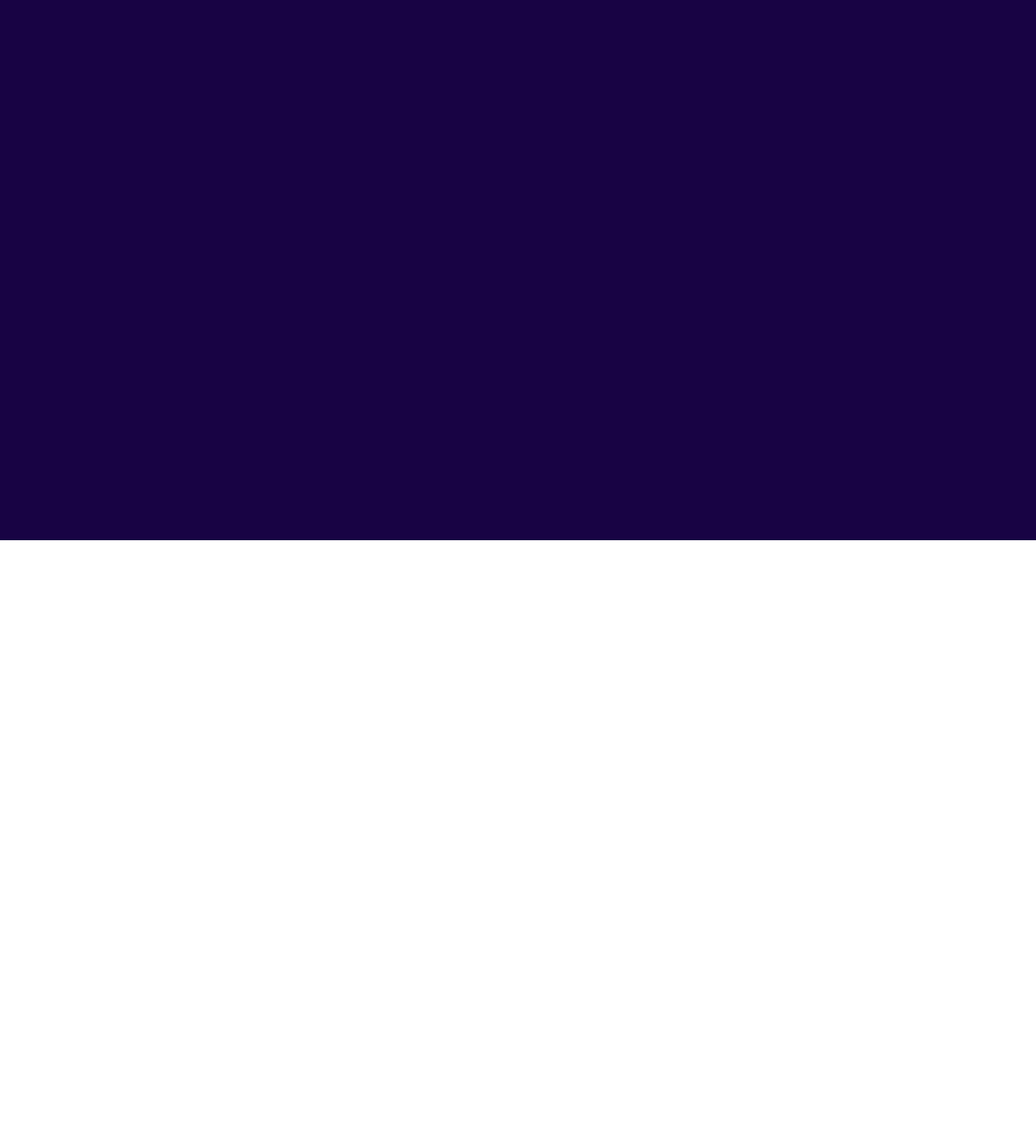
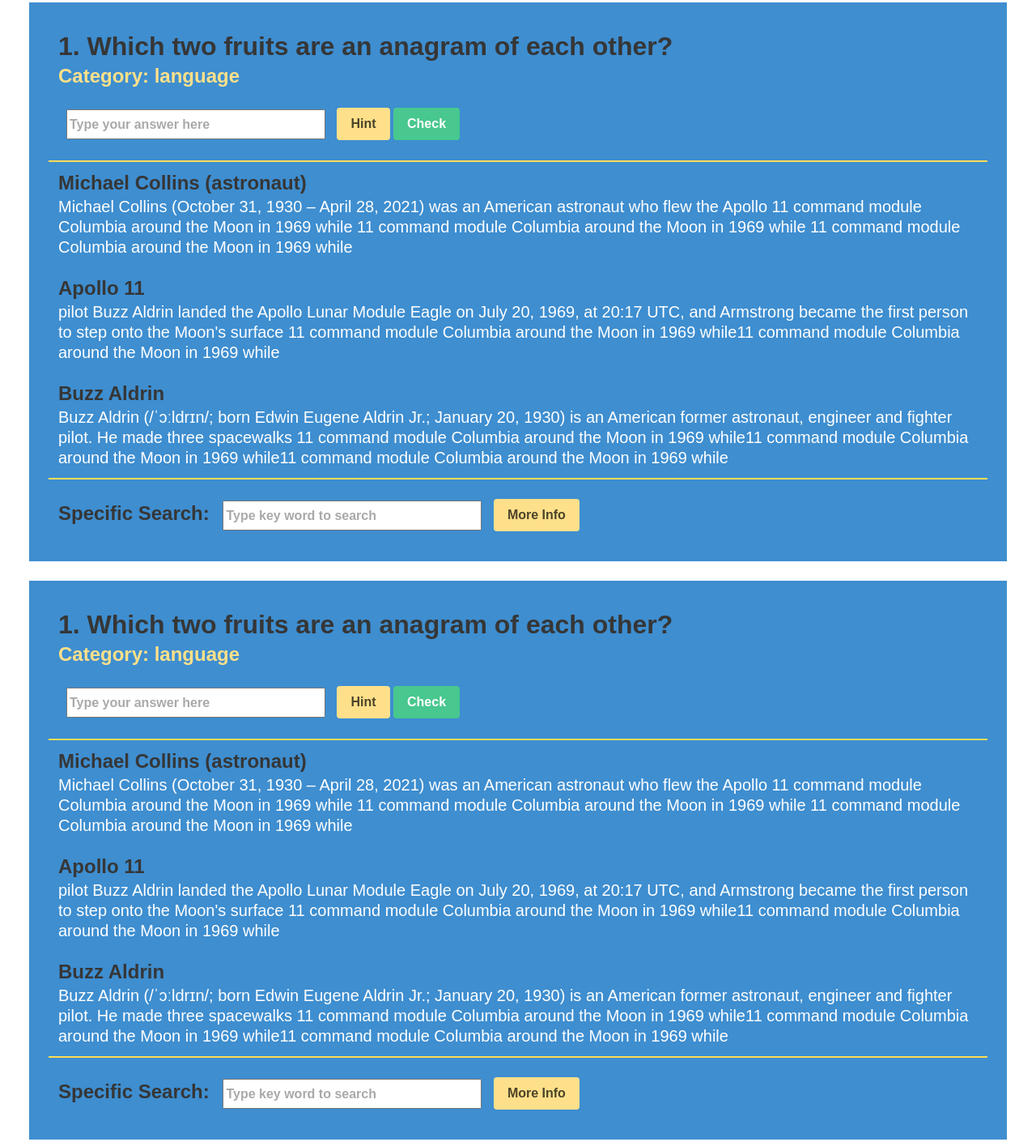
Before and after one commit to NileshPatel83/Trivia-Games, a plain HTML site: page questions.html in a window 1280 px wide. Shown: the part 133-1543 px from the top of the page at 81% size. Before the commit the page ends 800 px from the top, so only its background shows below. Drawn offline with nearby package versions, Linux system fonts and the light colour scheme; no server answers.

Commit message:
added css code for question.html

```diff
--- a/assets/css/question.css
+++ b/assets/css/question.css
@@ -1,13 +1,11 @@
 
 
 @media screen and (max-width:768px) {
-    .category-narrow{
-        display: hidden;
 
-    }
 }
 
 /* check answer color class */
+/*need JS */
 .correct {
     background-color: greenyellow;
 }
@@ -15,3 +13,42 @@
 .incorrect {
     background-color: rgb(243, 113, 113);
 }
+
+
+
+#hint-result {
+    border-top: solid 2px #ffdd57;
+    border-bottom: solid 2px #ffdd57;
+
+}
+
+#hint-result P {
+    color:#fff;
+}
+
+
+
+input[type=text] {
+    width: 20rem;
+    padding: 7.5px 2px;
+    margin: 2px 10px;
+    box-sizing: border-box;
+}
+
+input::placeholder {
+    font-weight: bold;
+    opacity: 0.5;
+    color: #555
+}
+
+
+input[type=text]:focus {
+    background-color: rgb(226, 241, 246);
+    border: 3px solid #555;
+}
+
+
+.question-button :hover {
+    cursor: pointer;
+    box-shadow: 0 0.4rem 1.4rem 0 #ffdd57;
+}
--- a/questions.html
+++ b/questions.html
@@ -8,7 +8,7 @@
 
     <link rel="stylesheet" href="https://cdn.jsdelivr.net/npm/bulma@0.9.4/css/bulma.min.css">
     <link rel="stylesheet" href="assets/css/reset.css">
-    <link rel="stylesheet" href="assets/css/style.css">
+
     <link rel="stylesheet" href="assets/css/question.css">
 
     <title>Trivia-Game</title>
@@ -72,75 +72,116 @@
     </nav>
   </header>
 
-  <main>
-    <!-- <div class="columns"> -->
-      <!-- <div class="column is-narrow catergory-narrow ">
-        <div class="control has-icons-left " style="width: 200px;">
-          <div class="select">
-            <select>
-              <option selected>All Category</option>
-              <option>Select dropdown</option>
-              <option>With options</option>
-              <option>With options</option>
-              <option>With options</option>
-              <option>With options</option>
-              <option>With options</option>
-            </select>
+  <main class="section">
+    <div id="container" class="columns is-max-desktop is-flex-wrap-wrap">
+      <div class="column is-12-mobile is-12-tablet is-12-desktop is-12-widescreen is-12-fullhd has-background-info my-3">
+        <div class="mx-3 my-3 px-3 py-3">
+          <h2 class="title is-3 has-text-grey-darker">1. Which two fruits are an anagram of each other?
+          </h2>
+
+          <div class="subtitle is-4 has-text-warning has-text-weight-bold">Category: language</div>
+
+          <label for="answer-0"></label>
+          <input type="text" id="answer-0" placeholder="Type your answer here">
+          <button class="button question-button is-warning has-text-weight-bold is-size-6" id="hint-button"
+            data-index="0">Hint</button>
+          <button class="button question-button is-success has-text-weight-bold is-size-6" id="hint-button"
+            data-index="0">Check</button>
+
         </div>
 
-          <div class="icon is-small is-left">
-            <i class="fas fa-globe"></i>
+        <div id="hint-result" class="mx-3 my-3 px-3 py-3">
+          <div class="block">
+            <h3 class="title is-4 has-text-grey-darker">Michael Collins (astronaut)</h3>
+            <p class="subtitle is-5">Michael Collins (October 31, 1930 – April 28, 2021) was an American astronaut who
+              flew the Apollo 11 command module Columbia around the Moon in 1969 while 11 command module Columbia around
+              the Moon in 1969 while 11 command module Columbia around the Moon in 1969 while
+
+            </p>
+          </div>
+
+          <div class="block">
+            <h3 class="title is-4 has-text-grey-darker">Apollo 11</h3>
+            <p class="subtitle is-5">pilot Buzz Aldrin landed the Apollo Lunar Module Eagle on July 20, 1969, at 20:17
+              UTC, and Armstrong became the first person to step onto the Moon's surface 11 command module Columbia around
+              the Moon in 1969 while11 command module Columbia around the Moon in 1969 while
+            </p>
+          </div>
+
+          <div class="block">
+            <h3 class="title is-4 has-text-grey-darker">Buzz Aldrin</h3>
+            <p class="subtitle is-5">Buzz Aldrin (/ˈɔːldrɪn/; born Edwin Eugene Aldrin Jr.; January 20, 1930) is an
+              American former astronaut, engineer and fighter pilot. He made three spacewalks 11 command module Columbia
+              around the Moon in 1969 while11 command module Columbia around the Moon in 1969 while11 command module
+              Columbia around the Moon in 1969 while
+
+            </p>
           </div>
         </div>
-      </div> -->
 
-      <div id= "container" class="column category-wide">
-        <!-- <div class="box">
-          <p class="title is-5">Flexible column</p>
-          <p class="subtitle">This column will take up the remaining space available.</p>
+        <div class="mx-3 my-3 px-3 py-3">
+          <label class="title is-4">Specific Search: </label>
+          <input type="text" placeholder="Type key word to search">
+
+          <button class="button question-button is-warning has-text-weight-bold is-size-6" id="more-info">More
+            Info</button>
+        </div>
       </div>
 
-        <div class="box">
-          <p class="title is-5">Flexible column</p>
-          <p class="subtitle">This column will take up the remaining space available.</p>
+      <div class="column is-12-mobile is-12-tablet is-12-desktop is-12-widescreen is-12-fullhd has-background-info my-3">
+        <div class="mx-3 my-3 px-3 py-3">
+          <h2 class="title is-3 has-text-grey-darker">1. Which two fruits are an anagram of each other?
+          </h2>
+
+          <div class="subtitle is-4 has-text-warning has-text-weight-bold">Category: language</div>
+
+          <label for="answer-0"></label>
+          <input type="text" id="answer-0" placeholder="Type your answer here">
+          <button class="button question-button is-warning has-text-weight-bold is-size-6" id="hint-button"
+            data-index="0">Hint</button>
+          <button class="button question-button is-success has-text-weight-bold is-size-6" id="hint-button"
+            data-index="0">Check</button>
+
         </div>
 
-        <div class="box">
-          <p class="title is-5">Flexible column</p>
-          <p class="subtitle">This column will take up the remaining space available.</p>
+        <div id="hint-result" class="mx-3 my-3 px-3 py-3">
+          <div class="block">
+            <h3 class="title is-4 has-text-grey-darker">Michael Collins (astronaut)</h3>
+            <p class="subtitle is-5">Michael Collins (October 31, 1930 – April 28, 2021) was an American astronaut who
+              flew the Apollo 11 command module Columbia around the Moon in 1969 while 11 command module Columbia around
+              the Moon in 1969 while 11 command module Columbia around the Moon in 1969 while
+
+            </p>
           </div>
 
-        <div class="box">
-          <p class="title is-5">Flexible column</p>
-          <p class="subtitle">This column will take up the remaining space available.</p>
+          <div class="block">
+            <h3 class="title is-4 has-text-grey-darker">Apollo 11</h3>
+            <p class="subtitle is-5">pilot Buzz Aldrin landed the Apollo Lunar Module Eagle on July 20, 1969, at 20:17
+              UTC, and Armstrong became the first person to step onto the Moon's surface 11 command module Columbia around
+              the Moon in 1969 while11 command module Columbia around the Moon in 1969 while
+            </p>
           </div>
 
-        <div class="box">
-          <p class="title is-5">Flexible column</p>
-          <p class="subtitle">This column will take up the remaining space available.</p>
-        </div> -->
+          <div class="block">
+            <h3 class="title is-4 has-text-grey-darker">Buzz Aldrin</h3>
+            <p class="subtitle is-5">Buzz Aldrin (/ˈɔːldrɪn/; born Edwin Eugene Aldrin Jr.; January 20, 1930) is an
+              American former astronaut, engineer and fighter pilot. He made three spacewalks 11 command module Columbia
+              around the Moon in 1969 while11 command module Columbia around the Moon in 1969 while11 command module
+              Columbia around the Moon in 1969 while
 
+            </p>
+          </div>
+        </div>
 
-        <!--reference to add js to pagination https://webdesign.tutsplus.com/tutorials/pagination-with-vanilla-javascript--cms-41896 -->
-        <!-- <nav class="pagination" role="navigation" aria-label="pagination">
-          <a class="pagination-previous is-disabled" title="This is the first page">Previous</a>
-          <a class="pagination-next">Next page</a>
-          <ul class="pagination-list">
-            <li>
-              <a class="pagination-link is-current" aria-label="Page 1" aria-current="page">1</a>
-            </li>
-            <li>
-              <a class="pagination-link" aria-label="Goto page 2">2</a>
-            </li>
-            <li>
-              <a class="pagination-link" aria-label="Goto page 3">3</a>
-            </li>
-          </ul>
-        </nav> -->
+        <div class="mx-3 my-3 px-3 py-3">
+          <label class="title is-4">Specific Search: </label>
+          <input type="text" placeholder="Type key word to search">
 
-
+          <button class="button question-button is-warning has-text-weight-bold is-size-6" id="more-info">More
+            Info</button>
         </div>
-    <!-- </div> -->
+      </div>
+    </div>
   </main>
 
 
```
Lines whose indentation alone changed are shown as unchanged.
